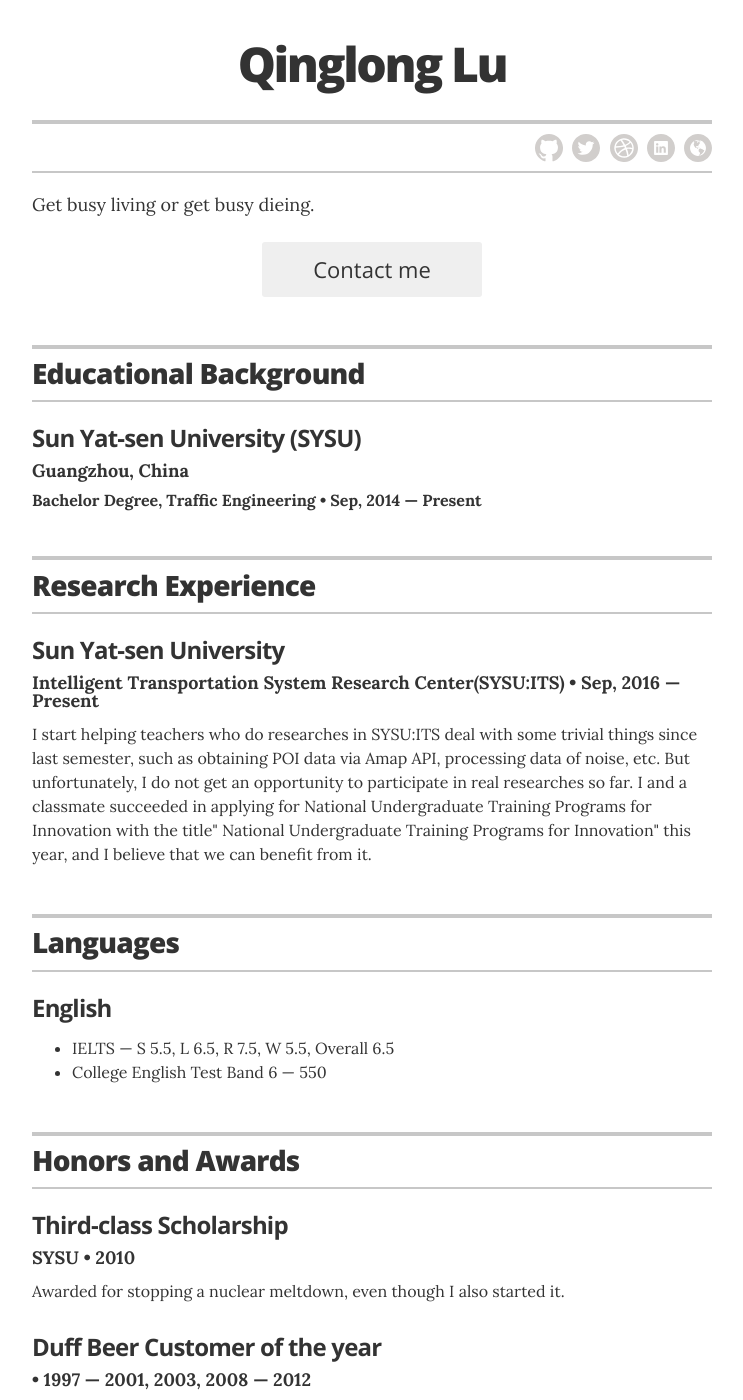
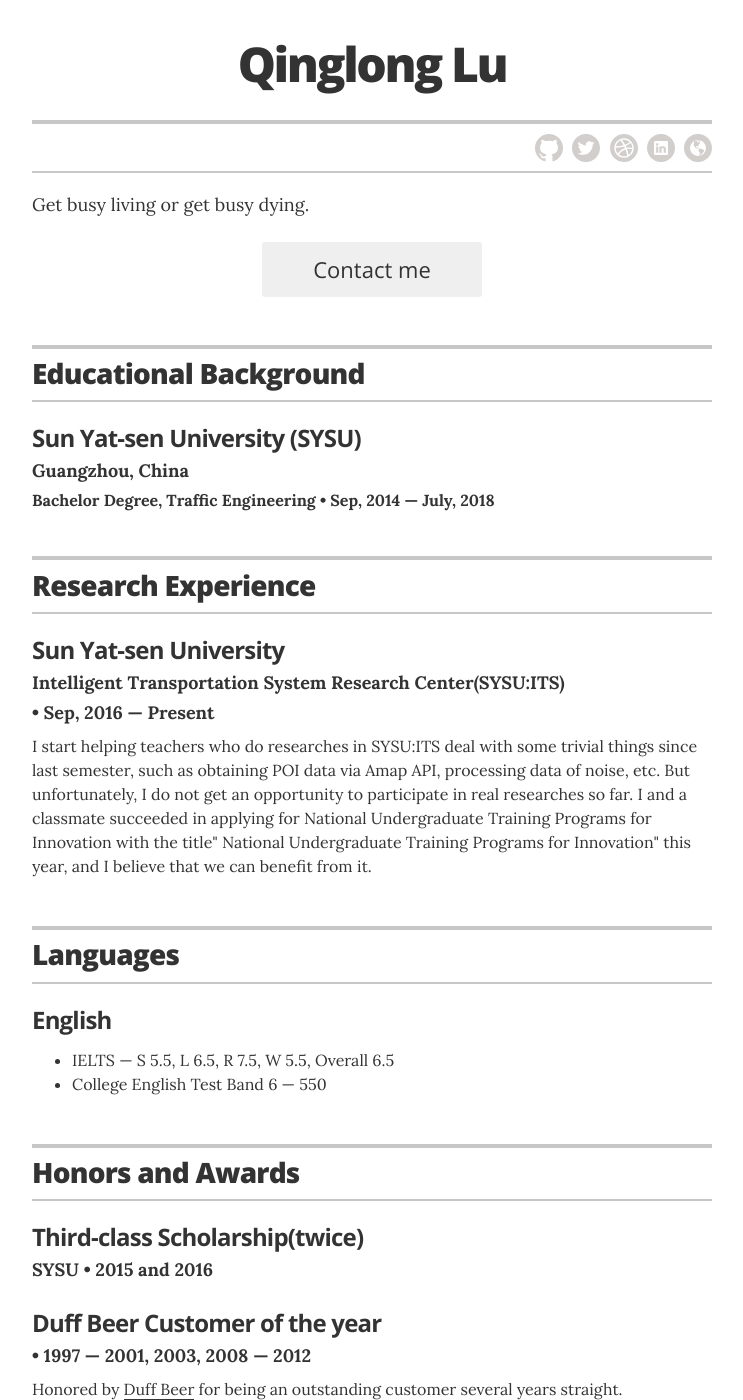
Before and after one commit to LastStriker/LastStriker.github.io, a Jekyll site: the page built from index.html, in a window 1280 px wide and 1400 px high. Shown: the whole window, without its empty margins (268-1011 px from the left). Built offline with Jekyll 4.4.1, drawn with Linux system fonts in a browser that asks for light colours.

Commit message:
change dot

```diff
--- a/_config.yml
+++ b/_config.yml
@@ -16,7 +16,7 @@
 resume_contact_telephone:       "188-2607-3692"
 resume_contact_address:         "742 Evergreen Terrace, Springfield"
 resume_header_contact_info: "742 Evergreen Terrace, Springfield | 555-7334 | homerjsimpson@youremailaddress.com"
-resume_header_intro: "<p>Get busy living or get busy dieing.</p>"
+resume_header_intro: "<p>Get busy living or get busy dying.</p>"
 
 # use "yes" to display the email contact button,
 # "no" to display an "I'm not looking for work" message,
--- a/_data/education.yml
+++ b/_data/education.yml
@@ -1,6 +1,6 @@
 # Degree
 - degree: Bachelor Degree, Traffic Engineering
   uni: Sun Yat-sen University (SYSU)
-  year: Sep, 2014 &mdash; Present
+  year: Sep, 2014 &mdash; July, 2018
   awards: Guangzhou, China
   summary: If you had any meaningful roles at college, feel free to write about them here
--- a/_data/recognitions.yml
+++ b/_data/recognitions.yml
@@ -1,8 +1,8 @@
 # Recognitions
-- award: Third-class Scholarship
+- award: Third-class Scholarship(twice)
   organization: SYSU
-  year: 2010
-  summary: Awarded for stopping a nuclear meltdown, even though I also started it.
+  year: 2015 and 2016
+  summary:
 
 - award: Duff Beer Customer of the year
   organization:
--- a/_layouts/resume.html
+++ b/_layouts/resume.html
@@ -77,7 +77,8 @@
         {% for job in site.data.experience %}
         <div class="resume-item" itemscope itemprop="worksFor" itemtype="http://schema.org/Organization">
           <h3 class="resume-item-title" itemprop="name">{{ job.company }}</h3>
-          <h4 class="resume-item-details" itemprop="description">{{ job.position }} &bull; {{ job.duration }}</h4>
+          <h4 class="resume-item-details" itemprop="description">{{ job.position }} </h4>
+		  <h4 class="resume-item-details" itemprop="description"> &bull; {{ job.duration }}</h4>
           <p class="resume-item-copy">{{ job.summary }}</p>
         </div><!-- end of resume-item -->
         {% endfor %}
```
